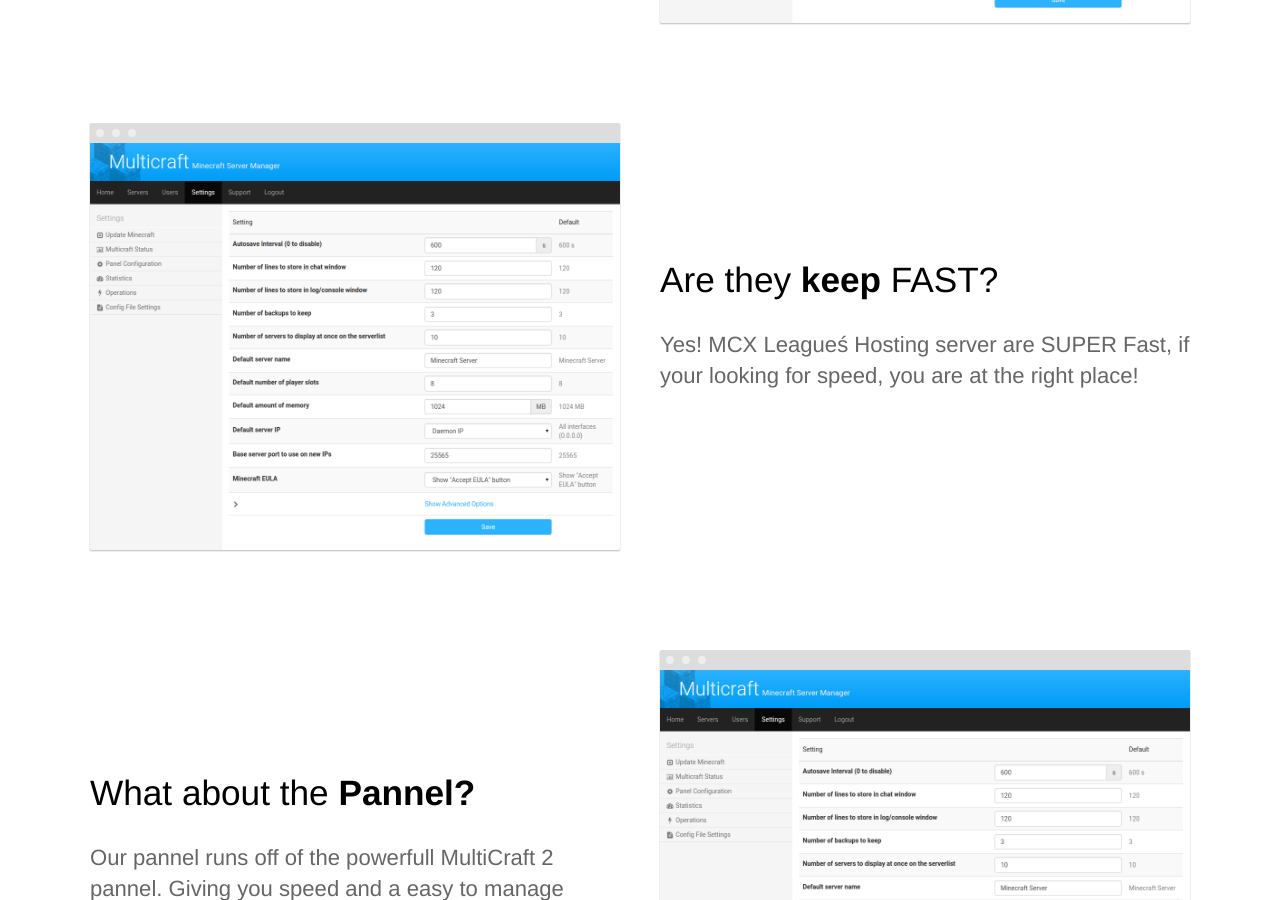
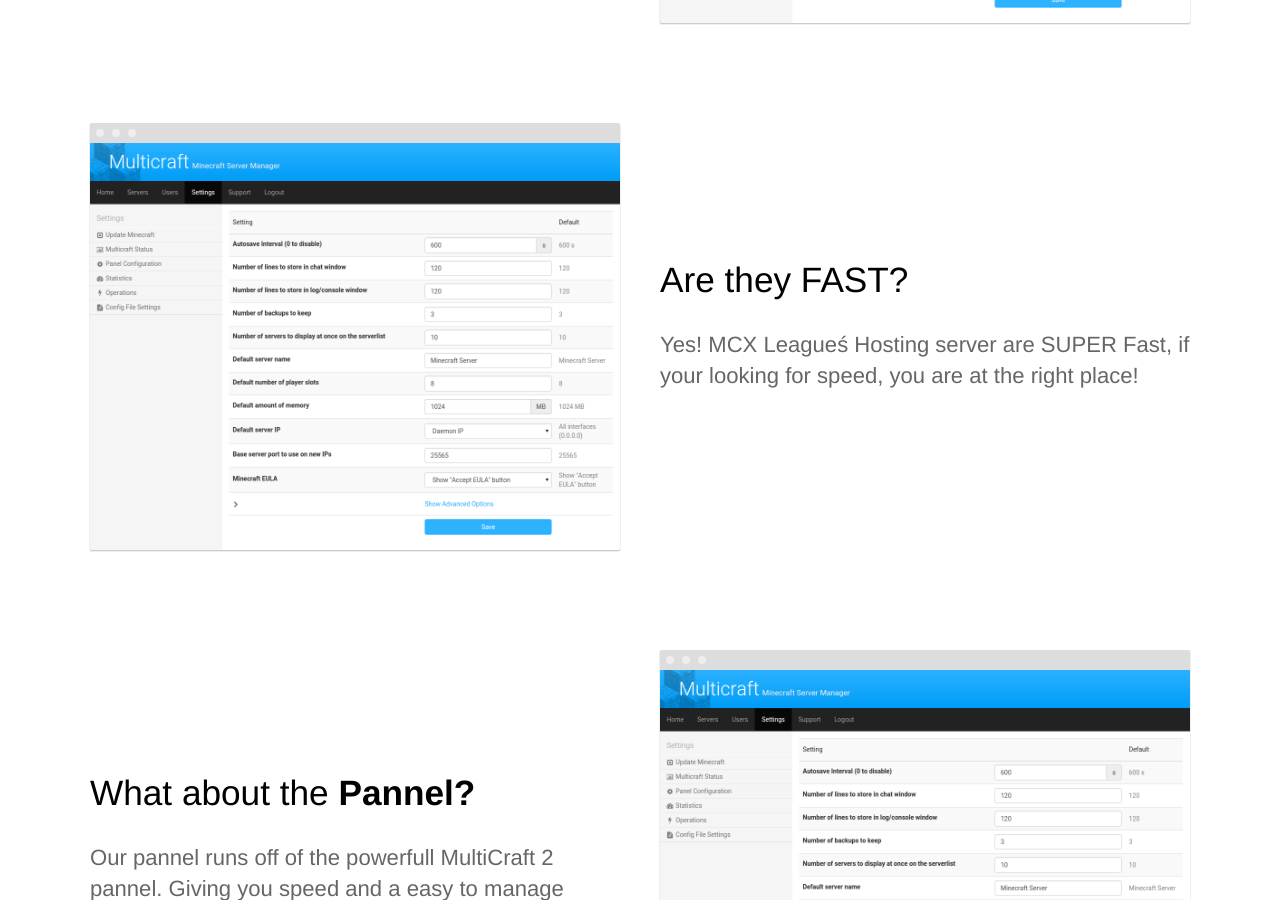
Before and after one commit to mcxleague/server-hosting, a Jekyll site: the page built from index.html, in a window 1280 px wide and 900 px high, scrolled down 1547 px. Built offline with Jekyll 4.4.1, drawn with Linux system fonts in a browser that asks for light colours.

Commit message:
Update index.html

```diff
--- a/index.html
+++ b/index.html
@@ -29,7 +29,7 @@
 	<section>
 		<div class="container flex">
 			<div class="text editable">
-				<h2>Are they <strong>keep</strong> FAST?</h2>
+				<h2>Are they <strong></strong> FAST?</h2>
 				<p>Yes! MCX Leagueś Hosting server are SUPER Fast, if your looking for speed, you are at the right place!</p>
 			</div>
 			<div class="image">
```
